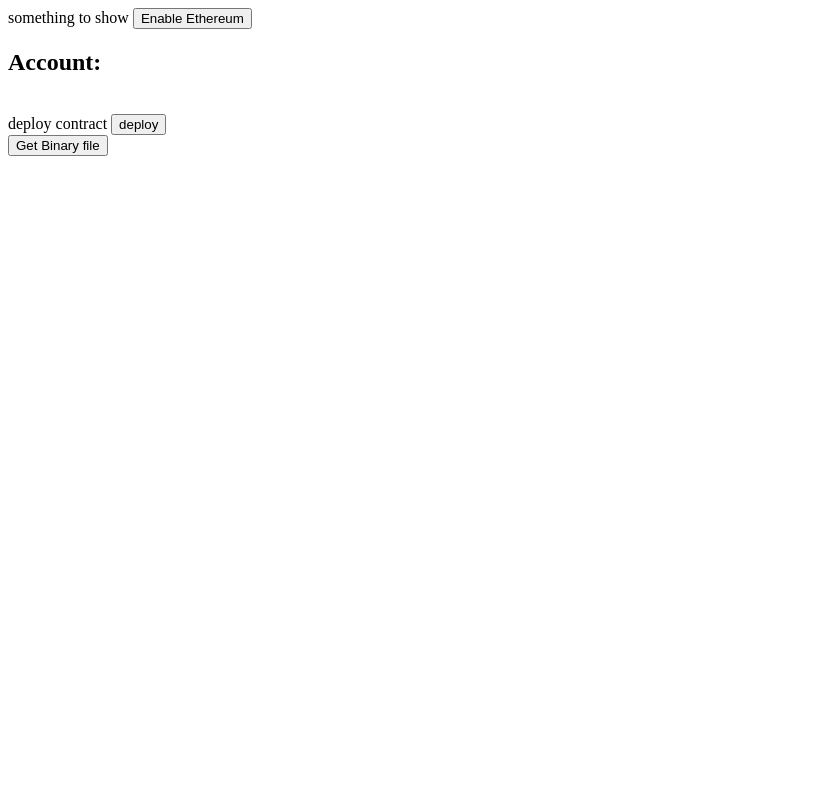
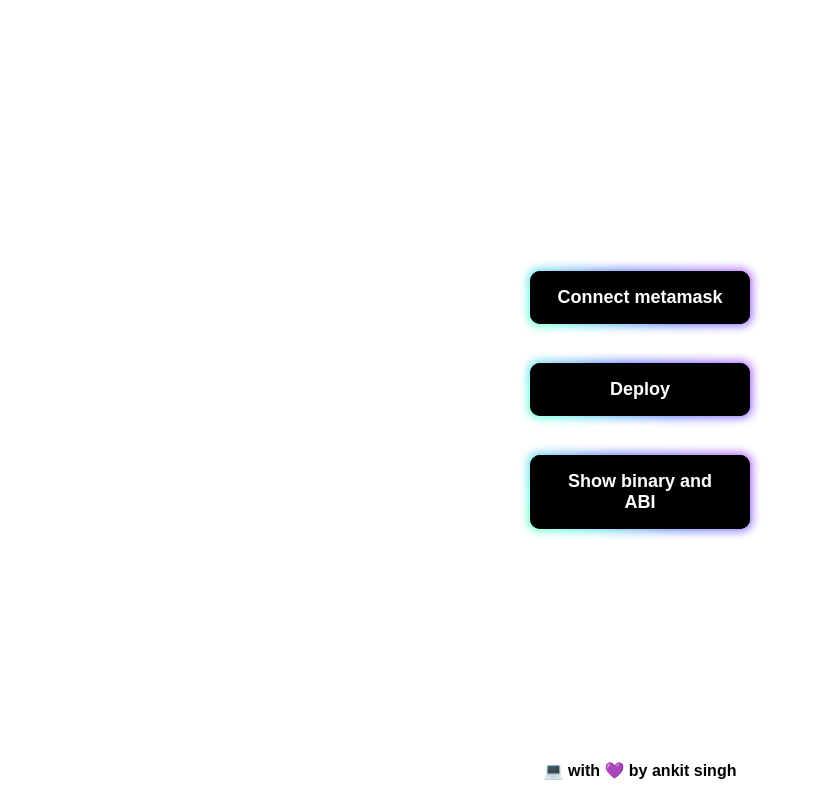
Before and after one commit to ankitzm/safe-deploy, a website: page src/public/index.html in a window 1280 px wide. Shown: the whole page, without its empty margins (0-813 px from the left). Drawn offline with Linux system fonts and the light colour scheme; no server answers.

Commit message:
basic ui upgrade

```diff
--- a/src/public/connect.js
+++ b/src/public/connect.js
@@ -21,7 +21,7 @@ async function getAccount() {
 	})
 
 	const account = accounts[0]
-	showAccount.innerHTML = account
+	showAccount.innerHTML = "Connected Account : " + account
 
 	ethereum.on("accountsChanged", function (account) {
 		console.log("account changed - " + account)
--- a/src/public/index.html
+++ b/src/public/index.html
@@ -6,23 +6,22 @@
 		<meta name="viewport" content="width=device-width, initial-scale=1.0" />
 		<title>Document</title>
 	</head>
+	<link rel="stylesheet" href="styles.css" />
 	<body>
-		something to show
+		<!-- <div class="title">npm i safe-deploy</div> -->
 
-		<button class="enableEthereumButton">Enable Ethereum</button>
-		<h2>
-			Account:
-			<span class="showAccount"></span>
-		</h2>
-
+		<button class="enableEthereumButton btn">Connect metamask</button>
+		<span class="showAccount"></span>
 		<br />
 
-		deploy contract
-		<button class="deployBtn">deploy</button>
+		<button class="deployBtn btn">Deploy</button>
 		<br />
 
-		<button class="getBinaryButton">Get Binary file</button>
+		<button class="getBinaryButton btn">Show binary and ABI</button>
 
+		<div class="social">
+			💻 with 💜 by <span class="name">ankit singh</span> <br />
+		</div>
 	</body>
 
 	<script
--- /dev/null
+++ b/src/public/styles.css
@@ -0,0 +1,121 @@
+body {
+	height: 100vh;
+    font-weight: 600;
+	font-size: 15px;
+    background-color: #ffffff;
+	color: rgb(1, 1, 1);
+	font-family: Roobert, -apple-system, BlinkMacSystemFont, "Segoe UI",
+		Helvetica, Arial, sans-serif, "Apple Color Emoji", "Segoe UI Emoji",
+		"Segoe UI Symbol";
+	display: flex;
+	flex-direction: column;
+	align-items: center;
+	flex-grow: 1;
+	justify-content: center;
+	margin: 0;
+}
+
+.title {
+	padding: 16px 24px;
+	width: 220px;
+	font-weight: 600;
+	font-size: 15px;
+	border: none;
+	outline: none;
+	color: rgb(255, 255, 255);
+	background: rgb(0, 0, 0);
+}
+
+.btn {
+	padding: 16px 24px;
+    margin: 10px 0px;
+	width: 220px;
+    font-weight: 600;
+    font-size: large;
+	border: none;
+	outline: none;
+	color: rgb(255, 255, 255);
+	background: rgb(0, 0, 0);
+	cursor: pointer;
+	position: relative;
+	z-index: 0;
+	border-radius: 10px;
+	user-select: none;
+	-webkit-user-select: none;
+	touch-action: manipulation;
+}
+
+.btn:before {
+	content: "";
+	background: linear-gradient(
+		45deg,
+		#ff0000,
+		#ff7300,
+		#fffb00,
+		#48ff00,
+		#00ffd5,
+		#002bff,
+		#7a00ff,
+		#ff00c8,
+		#ff0000
+	);
+	opacity: 0.6;
+	position: absolute;
+	top: -2px;
+	left: -2px;
+	background-size: 400%;
+	z-index: -1;
+	filter: blur(5px);
+	-webkit-filter: blur(5px);
+	width: calc(100% + 4px);
+	height: calc(100% + 4px);
+	animation: glowing-btn 20s linear infinite;
+	transition: opacity 0.3s ease-in-out;
+	border-radius: 10px;
+}
+
+@keyframes glowing-btn {
+	0% {
+		background-position: 0 0;
+	}
+	50% {
+		background-position: 400% 0;
+	}
+	100% {
+		background-position: 0 0;
+	}
+}
+
+.btn:after {
+	z-index: -1;
+	content: "";
+	position: absolute;
+	width: 100%;
+	height: 100%;
+	background: rgb(0, 0, 0);
+	left: 0;
+	top: 0;
+	border-radius: 10px;
+}
+
+.btn:hover {
+	box-shadow: rgba(0, 0, 0, 0.25) 0 8px 15px;
+	transform: translateY(-2px);
+	transition: 100ms;
+}
+
+.showAccount {
+    position: absolute;
+    top: 20px;
+    right: 20px;
+}
+
+.social {
+	display: block;
+	position: absolute;
+	align-content: center;
+	bottom: 20px;
+	font-family: sans-serif;
+	font-weight: 600;
+	font-size: 16px;
+}
```
